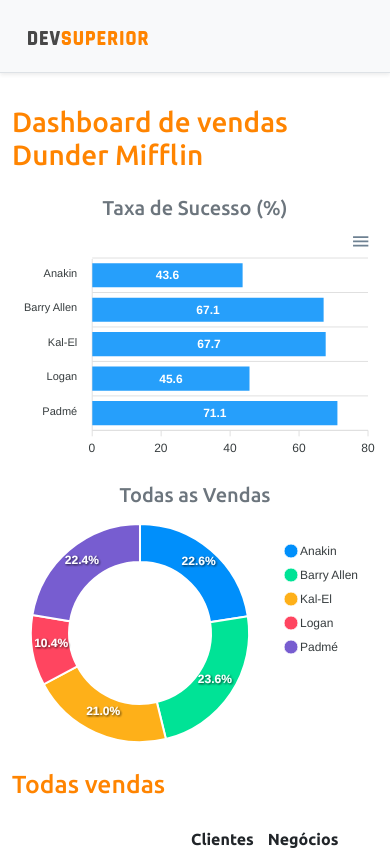
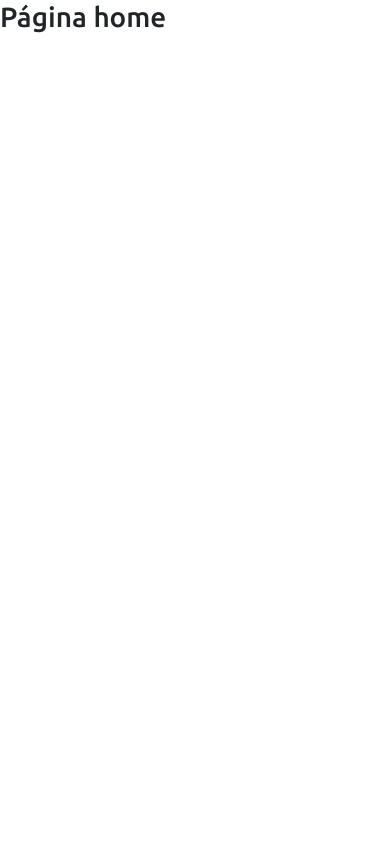
Before and after one commit to davi-dokasi/projeto-sspr, a React (Create React App) app in the folder frontend/: page / in a window 390 px wide. Shown: the top 850 px of the page. Built offline with nearby package versions, Linux system fonts and the light colour scheme.

Commit message:
Rotas/Routes

```diff
--- a/frontend/package.json
+++ b/frontend/package.json
@@ -7,7 +7,7 @@
     "@testing-library/dom": "^8.10.1",
     "@testing-library/jest-dom": "^5.11.4",
     "@testing-library/react": "^11.1.0",
-    "@testing-library/user-event": "^12.1.10",
+    "@testing-library/user-event": "^12.8.3",
     "@types/jest": "^26.0.15",
     "@types/node": "^12.0.0",
     "@types/react": "^17.0.0",
@@ -17,6 +17,7 @@
     "react": "^17.0.2",
     "react-apexcharts": "^1.3.9",
     "react-dom": "^17.0.2",
+    "react-router-dom": "^5.3.0",
     "react-scripts": "4.0.3",
     "typescript": "^4.1.2",
     "web-vitals": "^1.0.1"
@@ -44,5 +45,8 @@
       "last 1 firefox version",
       "last 1 safari version"
     ]
+  },
+  "devDependencies": {
+    "@types/react-router-dom": "^5.1.14"
   }
 }
--- a/frontend/src/App.tsx
+++ b/frontend/src/App.tsx
@@ -1,36 +1,10 @@
-import NavBar from "components/NavBar";
-import Footer from "components/Footer";
-import DonutChart from "components/DonutChart";
-import DataTable from "components/DataTable";
-import BarChart from "components/BarChart";
+import Routes from "Routes";
 
 
 function App() {
   return (
-    <>
-      <NavBar />
-      <div className="container">
-        <h1 className="text-primary py-3">Dashboard de vendas Dunder Mifflin</h1>
-
-        <div className="row px3">
-          <div className="col-sm-6">
-            <h5 className="text-center text-secondary">Taxa de Sucesso (%)</h5>
-            <BarChart />
-          </div>
-          <div className="col-sm-6">
-            <h5 className="text-center text-secondary">Todas as Vendas</h5>
-            <DonutChart />
-          </div>
-        </div>
-
-        <div className="py-3">
-          <h2 className="text-primary">Todas vendas</h2>
-        </div>
-        <DataTable />
-      </div>
-      <Footer />
-    </>
-  );
+    <Routes />
+);
 }
 
 export default App;
--- /dev/null
+++ b/frontend/src/Routes.tsx
@@ -0,0 +1,21 @@
+import Dashboard from "pages/Dashboard";
+import Home from "pages/Home";
+import { Route as Switch } from "react-router-dom";
+import { BrowserRouter, Route } from "react-router-dom";
+
+const Routes = () => {
+    return (
+        <BrowserRouter>
+            <Switch>
+                <Route path="/" exact>
+                    <Home />
+                </Route>
+                <Route path="/dashboard">
+                    <Dashboard />
+                </Route>
+            </Switch>
+        </BrowserRouter>
+    );
+}
+
+export default Routes;
--- /dev/null
+++ b/frontend/src/pages/Dashboard/index.tsx
@@ -0,0 +1,35 @@
+import BarChart from "components/BarChart";
+import DataTable from "components/DataTable";
+import DonutChart from "components/DonutChart";
+import Footer from "components/Footer";
+import NavBar from "components/NavBar";
+
+const Dashboard = () => {
+    return (
+        <>
+            <NavBar />
+            <div className="container">
+                <h1 className="text-primary py-3">Dashboard de vendas Dunder Mifflin</h1>
+
+                <div className="row px3">
+                    <div className="col-sm-6">
+                        <h5 className="text-center text-secondary">Taxa de Sucesso (%)</h5>
+                        <BarChart />
+                    </div>
+                    <div className="col-sm-6">
+                        <h5 className="text-center text-secondary">Todas as Vendas</h5>
+                        <DonutChart />
+                    </div>
+                </div>
+
+                <div className="py-3">
+                    <h2 className="text-primary">Todas vendas</h2>
+                </div>
+                <DataTable />
+            </div>
+            <Footer />
+        </>
+    );
+}
+
+export default Dashboard;
--- /dev/null
+++ b/frontend/src/pages/Home/index.tsx
@@ -0,0 +1,9 @@
+const Home = () => {
+    return (
+        <div>
+            <h1>Página home</h1>
+        </div>
+    );
+}
+
+export default Home;
```
Also changed, not shown: 1 other file (tests, documents, lock files or other folders).
